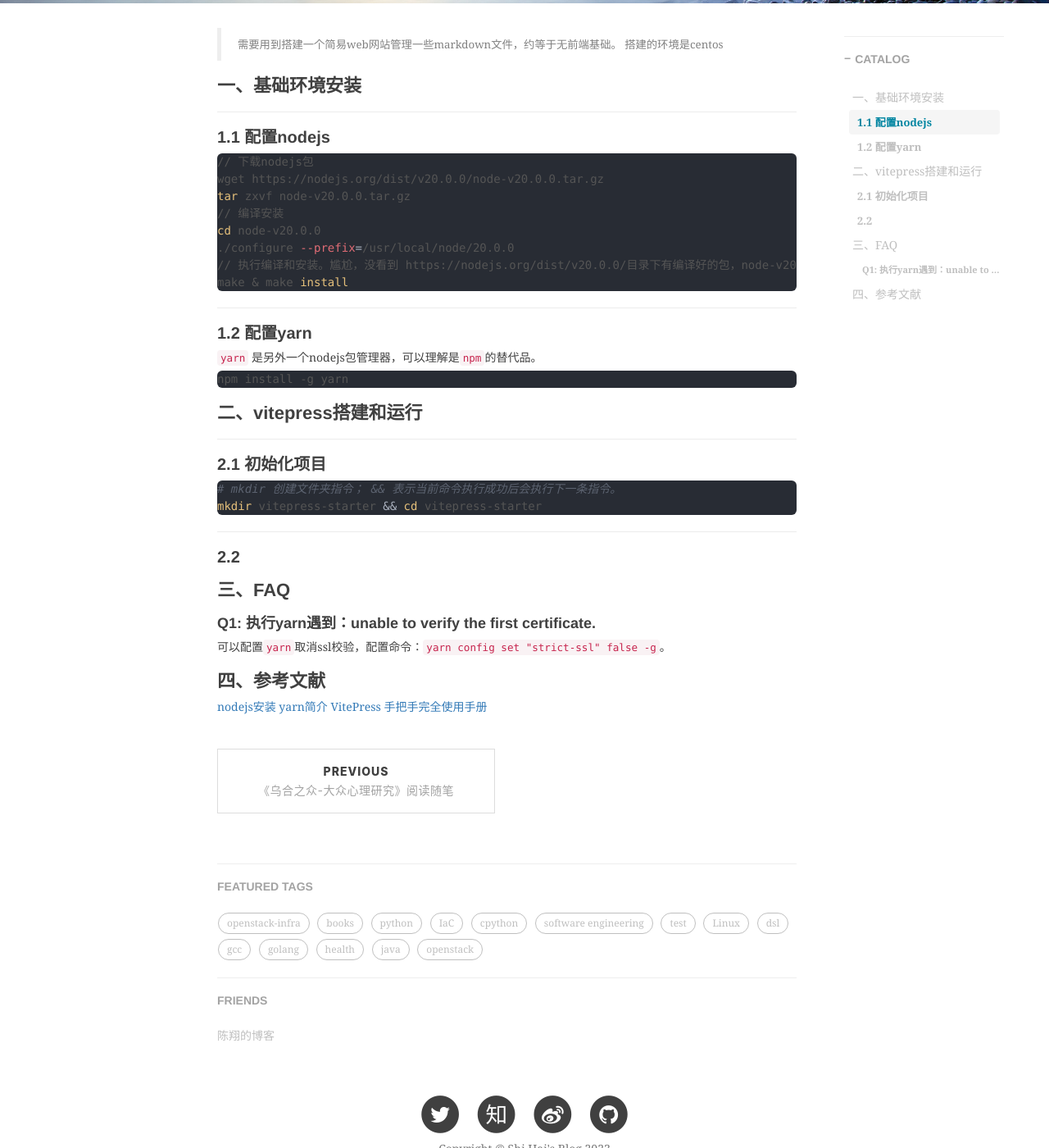
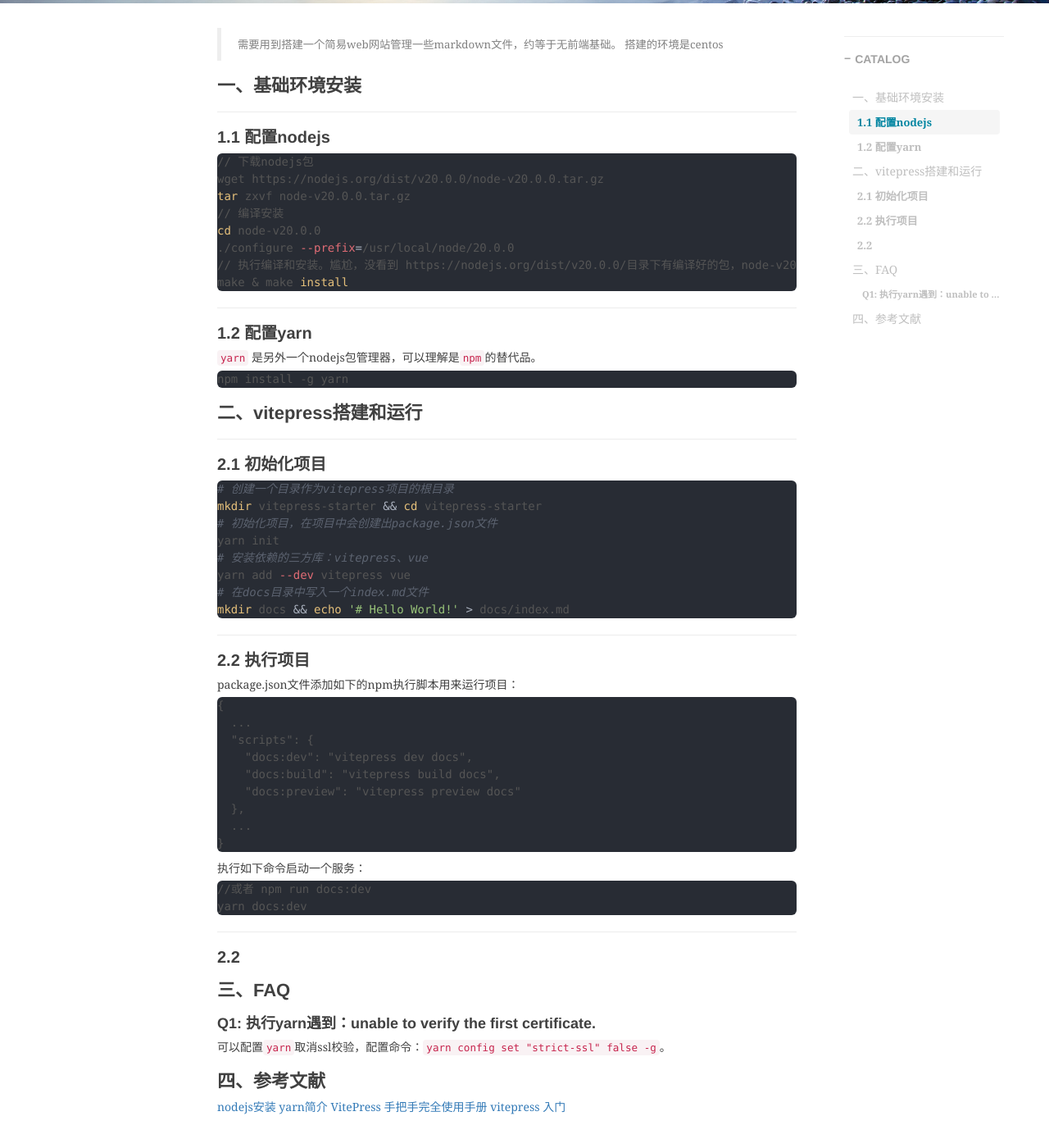
Before and after one commit to shihai1991/shihai1991.github.io, a Jekyll site: the page built from _posts/2023-04-26-零基础搭建vitepress.md, in a window 1280 px wide and 1400 px high, scrolled down 451 px. Shown: the whole window at 82% size. Built offline with Jekyll 4.4.1, drawn with Linux system fonts in a browser that asks for light colours; nearby versions of some CDN libraries; comment, search, counter and statistics services are not loaded.

Commit message:
Update 2023-04-26-零基础搭建vitepress.md

````diff
--- a/_posts/2023-04-26-零基础搭建vitepress.md
+++ b/_posts/2023-04-26-零基础搭建vitepress.md
@@ -34,8 +34,33 @@
 # 二、vitepress搭建和运行
 ## 2.1 初始化项目
 ```shell
-# mkdir 创建文件夹指令； && 表示当前命令执行成功后会执行下一条指令。
+# 创建一个目录作为vitepress项目的根目录
 mkdir vitepress-starter && cd vitepress-starter
+# 初始化项目，在项目中会创建出package.json文件
+yarn init
+# 安装依赖的三方库：vitepress、vue
+yarn add --dev vitepress vue
+# 在docs目录中写入一个index.md文件
+mkdir docs && echo '# Hello World!' > docs/index.md
+```
+
+## 2.2 执行项目
+package.json文件添加如下的npm执行脚本用来运行项目：
+```
+{
+  ...
+  "scripts": {
+    "docs:dev": "vitepress dev docs",
+    "docs:build": "vitepress build docs",
+    "docs:preview": "vitepress preview docs"
+  },
+  ...
+}
+```
+执行如下命令启动一个服务：
+```
+//或者 npm run docs:dev
+yarn docs:dev
 ```
 
 ## 2.2
@@ -49,3 +74,4 @@
 [nodejs安装](https://www.runoob.com/nodejs/nodejs-install-setup.html)
 [yarn简介](https://zhuanlan.zhihu.com/p/357454908)
 [VitePress 手把手完全使用手册](https://juejin.cn/post/7164276166084263972#heading-8)
+[vitepress 入门](https://github.com/vuejs/vitepress/blob/main/docs/guide/getting-started.md)
````
